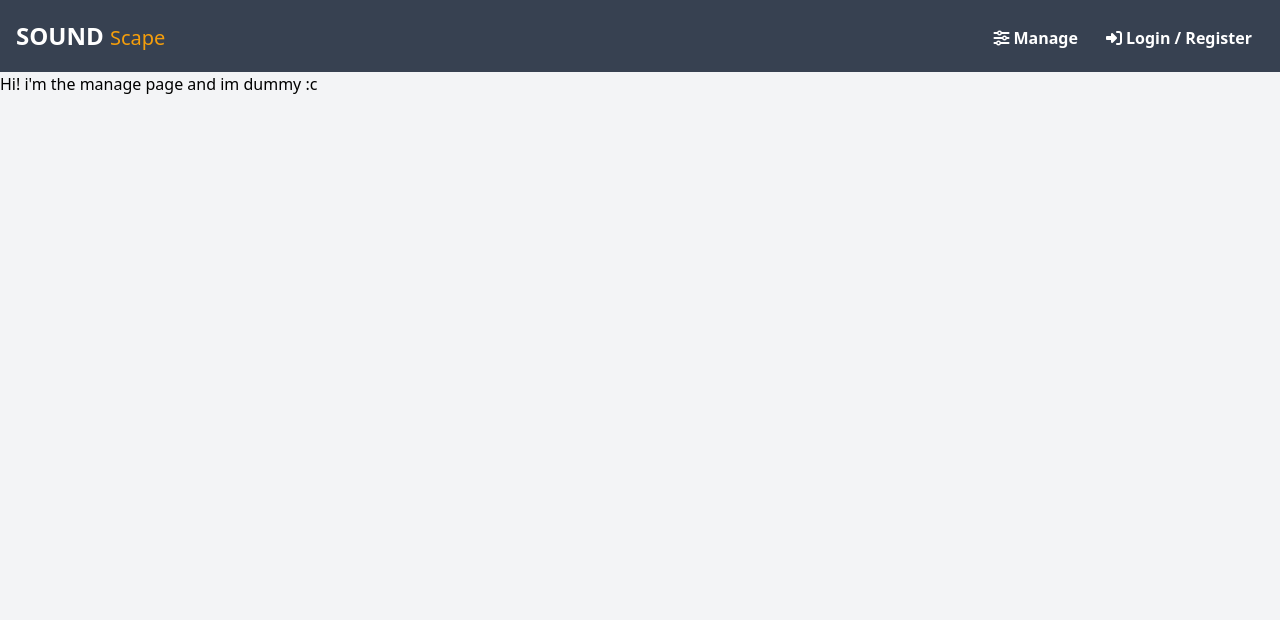
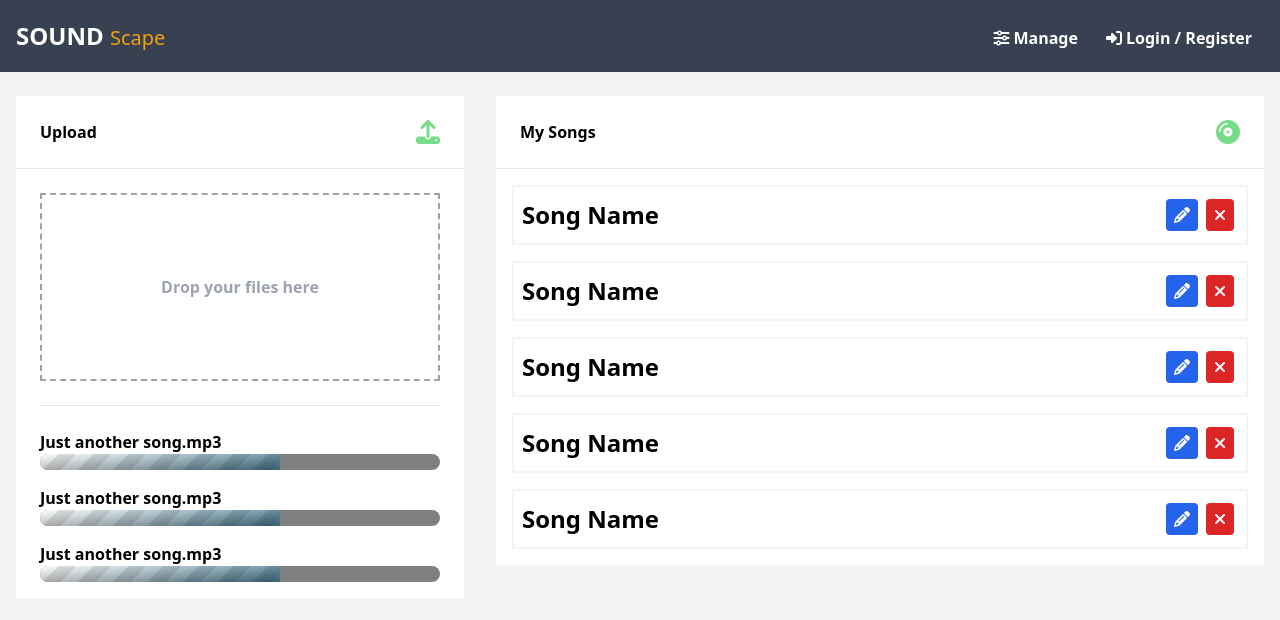
Before and after one commit to ncondes/Sound-Scape, a React (Vite) app: page /manage in a window 1280 px wide. Shown: the top 620 px of the page. Built offline with nearby package versions, Linux system fonts and the light colour scheme; no server answers.

Commit message:
Created Manage UI with components

```diff
--- a/src/assets/main.css
+++ b/src/assets/main.css
@@ -37,3 +37,18 @@ a:hover {
 :root {
    background-color: #f3f4f6;
 }
+
+progress[value]::-webkit-progress-value {
+   background-image: -webkit-linear-gradient(
+         -45deg,
+         transparent 33%,
+         rgba(0, 0, 0, 0.1) 33%,
+         rgba(0, 0, 0, 0.1) 66%,
+         transparent 66%
+      ),
+      -webkit-linear-gradient(top, rgba(255, 255, 255, 0.25), rgba(0, 0, 0, 0.25)),
+      -webkit-linear-gradient(left, rgb(255, 255, 255), rgb(71, 126, 148));
+
+   border-radius: 2px;
+   background-size: 35px 20px, 100% 100%, 100% 100%;
+}
--- a/src/components/auth/InputField.jsx
+++ b/src/components/auth/InputField.jsx
@@ -12,7 +12,7 @@ export const InputField = ({ label, name, type, placeholder = label, control, ru
             render={({ field, fieldState }) => (
                <>
                   <input
-                     className="block w-full border border-gray-300 text-gray-800 py-1.5 px-3 transition duration-500 focus:outline-none focus:border-black rounded"
+                     className="block w-full border border-gray-300 text-gray-800 py-1.5 px-3 transition duration-500 focus:outline-none focus:border-black focus:ring-0 rounded"
                      type={type}
                      placeholder={placeholder}
                      {...field}
--- /dev/null
+++ b/src/components/manage/MySongs.jsx
@@ -0,0 +1,23 @@
+import React from 'react'
+import { Song } from './Song'
+
+export const MySongs = () => {
+   return (
+      <section
+         style={{ height: 'fit-content', minHeight: '64px' }}
+         className="w-[60%] mx-4 my-6 bg-white"
+      >
+         <div className="flex flex-row justify-between items-center p-6 border-b border-gray-200">
+            <span className="font-bold">My Songs</span>
+            <i className="fa-solid fa-compact-disc fa-xl text-lime"></i>
+         </div>
+         <ul>
+            <Song />
+            <Song />
+            <Song />
+            <Song />
+            <Song />
+         </ul>
+      </section>
+   )
+}
--- /dev/null
+++ b/src/components/manage/Song.jsx
@@ -0,0 +1,53 @@
+import React from 'react'
+
+export const Song = () => {
+   return (
+      <li className="m-4 border-2 border-gray-100">
+         <details className="m-2">
+            <summary className="flex flex-row justify-between items-center cursor-pointer">
+               <span className="text-2xl font-bold">Song Name</span>
+               <div>
+                  <i className="fa-solid fa-pencil bg-blue-600 text-white p-2 rounded m-1"></i>
+                  <i className="fa-solid fa-xmark bg-red-600 text-white p-2 rounded m-1"></i>
+               </div>
+            </summary>
+            <form>
+               <div className="flex flex-col mt-1">
+                  <div className="mb-3">
+                     <label className="font-semibold inline-block mb-2">Song Title</label>
+                     <input
+                        type="text"
+                        name="title"
+                        placeholder="Enter Song Title"
+                        className="block w-full border border-gray-300 text-gray-400 py-1.5 px-3 transition duration-500 placeholder-gray-400  font-semibold focus:outline-none focus:border-gray-800 focus:ring-0 rounded"
+                     />
+                  </div>
+                  <div className="mb-3">
+                     <label className="font-semibold inline-block mb-2">Genre</label>
+                     <input
+                        type="text"
+                        name="genre"
+                        placeholder="Enter Genre"
+                        className="block w-full border border-gray-300 text-gray-800 py-1.5 px-3 transition duration-500 placeholder-gray-400  font-semibold focus:outline-none focus:border-gray-800 focus:ring-0 rounded"
+                     />
+                  </div>
+                  <div className="flex">
+                     <button
+                        className="bg-green-600 mx-1 py-2 px-3 text-white rounded transition hover:bg-blue-700 cursor-pointer"
+                        type="submit"
+                     >
+                        Submit
+                     </button>
+                     <button
+                        className="bg-gray-600 mx-1 py-2 px-3 text-white rounded transition hover:bg-blue-700 cursor-pointer"
+                        type="submit"
+                     >
+                        Go Back
+                     </button>
+                  </div>
+               </div>
+            </form>
+         </details>
+      </li>
+   )
+}
--- /dev/null
+++ b/src/components/manage/UploadBox.jsx
@@ -0,0 +1,26 @@
+import React from 'react'
+import { UploadingSong } from './UploadingSong'
+
+export const UploadBox = () => {
+   return (
+      <section
+         style={{ height: 'fit-content', minHeight: '64px' }}
+         className="w-[35%] m-4 my-6 bg-white"
+      >
+         <div className="flex flex-row justify-between items-center p-6 border-b border-gray-200">
+            <span className="font-bold">Upload</span>
+            <i className="fa-sharp fa-solid fa-upload fa-xl text-lime"></i>
+         </div>
+         <div className="m-6 border-b border-gray-200">
+            <div className="flex justify-center border-2 border-dashed border-gray-400 py-20 mb-6">
+               <span className="text-gray-400 font-semibold "> Drop your files here </span>
+            </div>
+         </div>
+         <div>
+            <UploadingSong />
+            <UploadingSong />
+            <UploadingSong />
+         </div>
+      </section>
+   )
+}
--- /dev/null
+++ b/src/components/manage/UploadingSong.jsx
@@ -0,0 +1,15 @@
+import React from 'react'
+
+export const UploadingSong = () => {
+   return (
+      //   <div className="mx-6 my-4">
+      //      <span className="font-bold">Just another song.mp3</span>
+      //      <div className="bg-gray-200 p-2 rounded-md "> </div>
+      //   </div>
+
+      <div className="flex flex-col mx-6 my-4">
+         <label className="font-bold">Just another song.mp3</label>
+         <progress className="rounded-full overflow-hidden w-full" value="60" max="100"></progress>
+      </div>
+   )
+}
--- /dev/null
+++ b/src/components/manage/index.jsx
@@ -0,0 +1,12 @@
+import React from 'react'
+import { UploadBox } from './UploadBox'
+import { MySongs } from './MySongs'
+
+export const Manage = () => {
+   return (
+      <div className="container mx-auto flex">
+         <UploadBox />
+         <MySongs />
+      </div>
+   )
+}
--- a/src/pages/Manage.jsx
+++ b/src/pages/Manage.jsx
@@ -1,7 +1,9 @@
+import { Manage } from '../components/manage'
+
 export const ManagePage = () => {
    return (
       <>
-         <div>Hi! i'm the manage page and im dummy :c </div>
+         <Manage />
       </>
    )
 }
```
Also changed, not shown: 1 other file (tests, documents, lock files or other folders).
